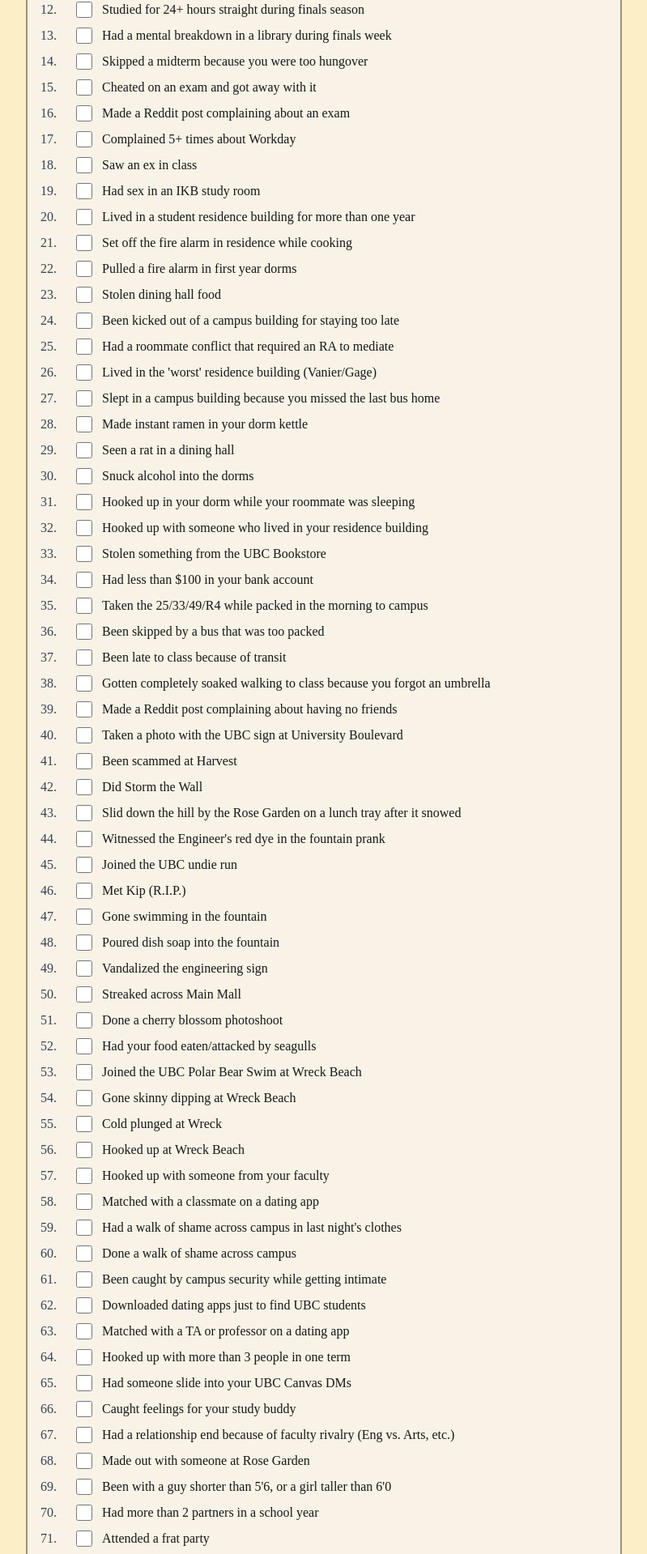
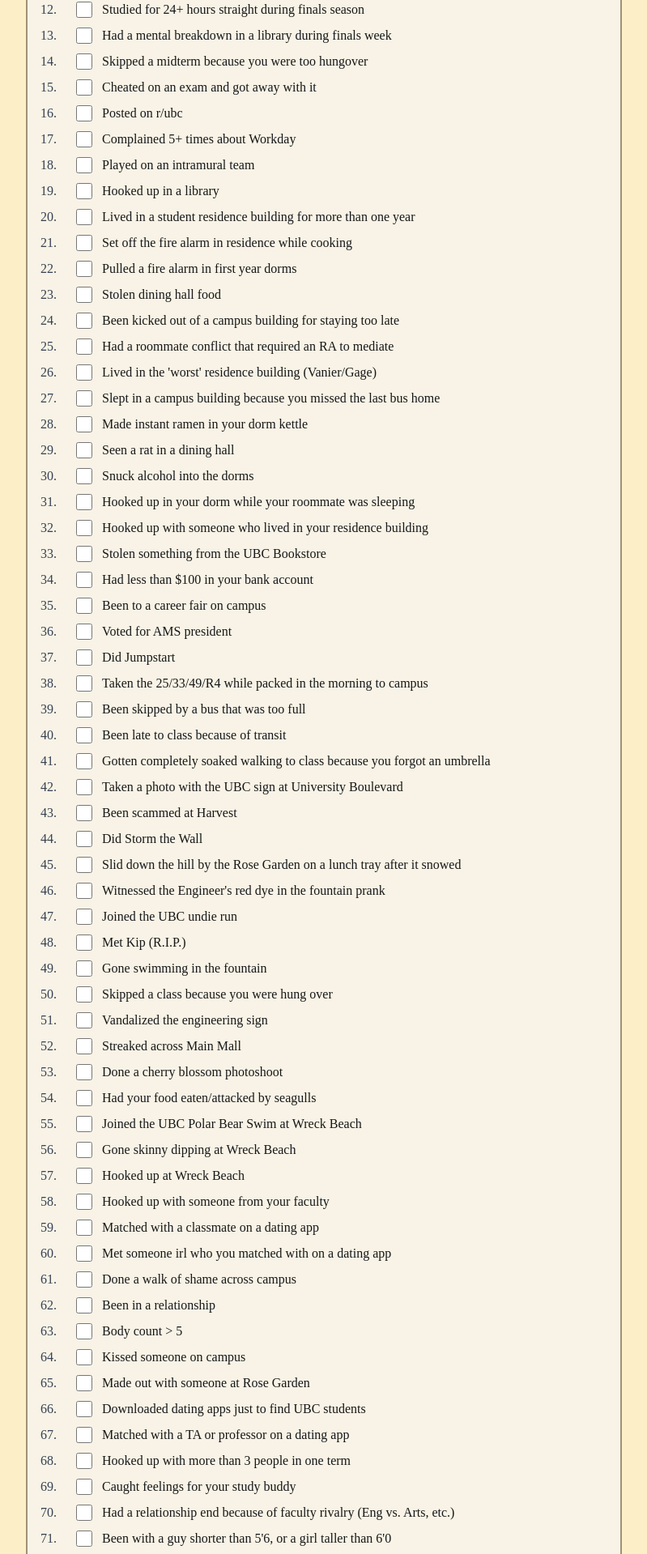
Before and after one commit to adriandlam/ubcpuritytest.com, a Next.js app: page /general in a window 1280 px wide. Shown: the part 878-2797 px from the top of the page at 81% size, without its empty margins (240-1039 px from the left). Built offline with nearby package versions, Linux system fonts and the light colour scheme.

Commit message:
improved questions

```diff
--- a/data/prompts/index.ts
+++ b/data/prompts/index.ts
@@ -1,6 +1,6 @@
 const GENERAL = [
   // ACADEMIC LIFE (19 questions)
-  "Got above an 85 without showing up to class",
+  "Scored above an 80 without showing up to class",
   "Missed an exam",
   "Been on academic probation",
   "Failed an exam",
@@ -15,10 +15,10 @@
   "Had a mental breakdown in a library during finals week",
   "Skipped a midterm because you were too hungover",
   "Cheated on an exam and got away with it",
-  "Made a Reddit post complaining about an exam",
+  "Posted on r/ubc",
   "Complained 5+ times about Workday",
-  "Saw an ex in class",
-  "Had sex in an IKB study room",
+  "Played on an intramural team",
+  "Hooked up in a library",
 
   // RESIDENCE & CAMPUS LIFE (15 questions)
   "Lived in a student residence building for more than one year",
@@ -36,13 +36,15 @@
   "Hooked up with someone who lived in your residence building",
   "Stolen something from the UBC Bookstore",
   "Had less than $100 in your bank account",
+  "Been to a career fair on campus",
+  "Voted for AMS president",
+  "Did Jumpstart",
 
   // TRANSPORTATION & COMMUTING (5 questions)
   "Taken the 25/33/49/R4 while packed in the morning to campus",
-  "Been skipped by a bus that was too packed",
+  "Been skipped by a bus that was too full",
   "Been late to class because of transit",
   "Gotten completely soaked walking to class because you forgot an umbrella",
-  "Made a Reddit post complaining about having no friends",
 
   // ICONIC UBC EXPERIENCES (13 questions)
   "Taken a photo with the UBC sign at University Boulevard",
@@ -53,7 +55,7 @@
   "Joined the UBC undie run",
   "Met Kip (R.I.P.)",
   "Gone swimming in the fountain",
-  "Poured dish soap into the fountain",
+  "Skipped a class because you were hung over",
   "Vandalized the engineering sign",
   "Streaked across Main Mall",
   "Done a cherry blossom photoshoot",
@@ -62,38 +64,39 @@
   // WRECK BEACH (3 questions)
   "Joined the UBC Polar Bear Swim at Wreck Beach",
   "Gone skinny dipping at Wreck Beach",
-  "Cold plunged at Wreck",
   "Hooked up at Wreck Beach",
 
   // DATING & HOOKUPS (14 questions)
   "Hooked up with someone from your faculty",
   "Matched with a classmate on a dating app",
-  "Had a walk of shame across campus in last night's clothes",
+  "Met someone irl who you matched with on a dating app",
   "Done a walk of shame across campus",
-  "Been caught by campus security while getting intimate",
+  "Been in a relationship",
+  "Body count > 5",
+  "Kissed someone on campus",
+  "Made out with someone at Rose Garden",
   "Downloaded dating apps just to find UBC students",
   "Matched with a TA or professor on a dating app",
   "Hooked up with more than 3 people in one term",
-  "Had someone slide into your UBC Canvas DMs",
   "Caught feelings for your study buddy",
   "Had a relationship end because of faculty rivalry (Eng vs. Arts, etc.)",
-  "Made out with someone at Rose Garden",
   "Been with a guy shorter than 5'6, or a girl taller than 6'0",
   "Had more than 2 partners in a school year",
 
   // PARTY & NIGHTLIFE (15 questions)
+  "Ran from the cops at Wreck beach",
   "Attended a frat party",
+  "Had to leave a frat party early because the cops shut it down",
   "Blacked out at Block Party",
-  "Been to The Pit 3+ weeks in a row",
+  "Been to The Pit 2 weeks in a row",
   "Made out with someone at The Pit",
-  "Made out with someone at Koerner's Pub",
-  "Blacked out at the club",
-  "Used a fake ID to get into the Pit",
+  "Got blackout drunk",
+  "Cheated on your significant other",
+  "Got cheated on",
   "Pre-gamed before a UBC sporting event",
   "Participated in Arts Week/Science Week/Engineering Week drinking events",
   "Thrown up in a campus bathroom from drinking too much",
   "Gone on a St. Patty's/Halloween bender for more than 3 days",
-  "Done the UBC bar crawl (Pit, Koerner's, Gallery)",
   "Partied in the magic forest",
   "Went to the Pit on a Wednesday night",
   "Bought the beer tower at Browns",
@@ -103,21 +106,16 @@
   "Eaten at Uncle Fatih's after 2 AM",
   "Ordered bubble tea delivery to campus more than once a week",
   "Done multiple Big Way runs in a week",
-  "Used and deleted Fantuan for a boba deal",
   "Used and deleted Hinbor for a boba deal",
   "Are the 'go-to' person for restaurant recommendations",
 
   // VANCOUVER & BEYOND (6 questions)
-  "Hiked the Grouse Grind hungover",
-  "Skipped class to go to Whistler",
+  "Hiked the Grouse Grind",
   "Spent over $200 at a downtown club in one night",
   "Witnessed a movie being filmed on campus",
   "Complained about housing prices for more than 30 minutes straight",
-  "Been caught in the rain without an umbrella more than 5 times",
+  "Been caught in the rain without an umbrella more than 3 times",
   "Gotten a haircut from the Nest barber",
-
-  // CAMPUS BUILDINGS & SPACES (2 questions)
-  "Hooked up in a campus building after hours",
 ];
 
 // dropped CPSC 110 because it was too hard
@@ -272,8 +270,8 @@
   "Tried to use the coffee machine while it was broken",
   "Cried in a bathroom stall",
   "Purchased food from the Sauder store",
-  "Bought coffee from Loafe at least once per day",
-  "Bought coffee from Tims at least once per day",
+  "Bought coffee from Loafe 2+ times in a day",
+  "Bought coffee from Tims 2+ times in a day",
   "Waited over 30 minutes at Tims",
   "Purchased Sauder merch",
   "Taken food from HEWE without registering",
@@ -291,7 +289,7 @@
   "Matched with a Sauder student on a dating app",
   "Matched with a TA on a dating app",
   "Attended a case comp just to hook up",
-  "Actually hooked up with someone at a case comp",
+  "Hooked up with someone at a case comp",
   "Attended an orgy at a case comp",
   "Coffee chatted someone you thought was cute",
   "Took detailed notes at a social gathering",
@@ -322,7 +320,7 @@
   "Been rejected by every club you applied for",
   "Been asked to do a panel for a Sauder class",
   "Added a club role to your resume despite not doing anything",
-  "Have more clubs than internships on your resume",
+  "Have had more clubs than internships on your resume",
   "Won a case competition",
   "Waited over 2 months for the CUS to process a refund",
   "Paid for co-op and still couldn't get a job",
```
